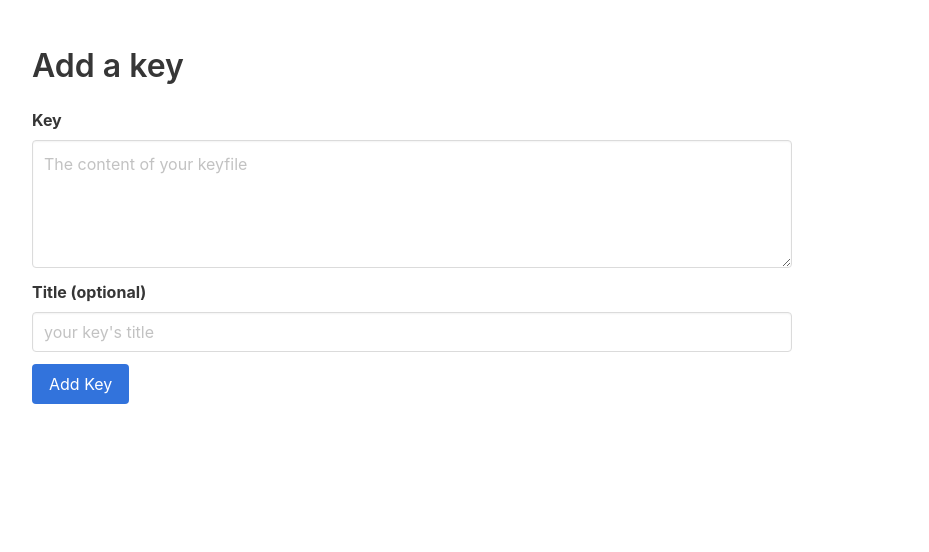
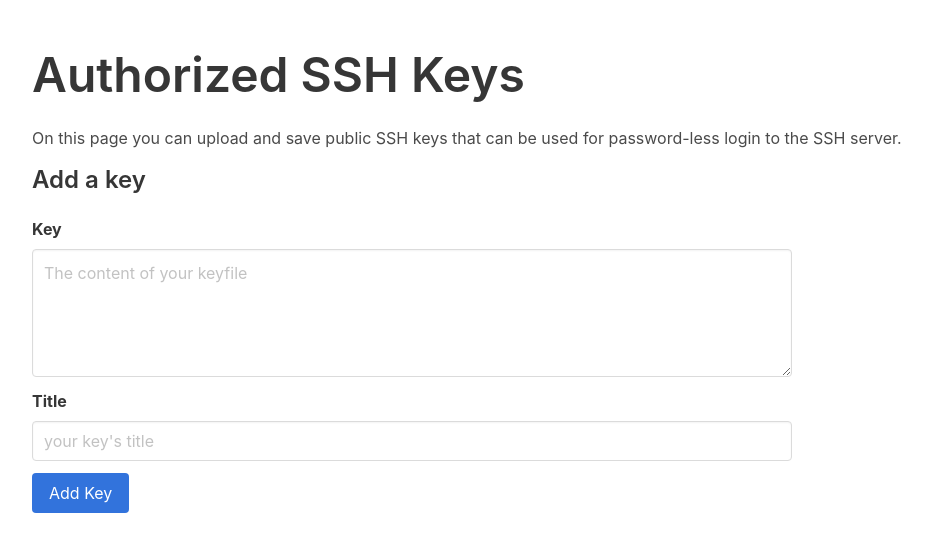
Before and after one commit to tzwenn/moalinna, a Django app: page /authorized_keys/ in a window 1280 px wide. Shown: the top 552 px of the page, without its empty margins (32-961 px from the left). Run offline with Django 3.2, Linux system fonts and the light colour scheme; the visitor is signed in with stand-in values (Sample User, id 1); data that the repository does not hold is empty; some libraries are stand-ins or nearby versions.

Commit message:
Redesign key list

```diff
--- a/authorized_keys/templates/authorized_keys/index.html
+++ b/authorized_keys/templates/authorized_keys/index.html
@@ -2,15 +2,23 @@
 
 {% block content %}
 
+<h1 class="title is-1">Authorized SSH Keys</h1>
+
 {% if messages %}
+<p>
     {% for message in messages %}
     <div class="notification is-{{ message.tags }}">
         {{ message }}
     </div>
     {% endfor %}
+</p>
 {% endif %}
 
-<h2 class="title">Add a key</h2>
+<p>
+On this page you can upload and save public SSH keys that can be used for password-less login to the SSH server.
+</p>
+
+<h4 class="title is-4">Add a key</h4>
 <div class="columns">
     <div class="column is-two-thirds">
         <form action="{% url 'authorized_keys:add' %}" method="post">
@@ -23,9 +31,9 @@
             </div>
 
             <div class="field">
-                <label class="label" for="title">Title (optional)</label>
+                <label class="label" for="title">Title</label>
                 <div class="control">
-                    <input class="input" type="text" name="title" id="key_title" placeholder="your key's title">
+                    <input class="input" type="text" name="title" id="key_title" placeholder="your key's title" required="required">
                 </div>
             </div>
 
@@ -39,18 +47,26 @@
 </div>
 
 {% if pubsshkey_list %}
-<h2 class="title">Your keys</h2>
+<h4 class="title is-4">Your keys</h4>
 
-<ul>
 {% for pubsshkey in pubsshkey_list %}
     <form action="{% url 'authorized_keys:delete' pubsshkey.id %}" method="post">
         {% csrf_token %}
-        <li><b>{% firstof pubsshkey.title pubsshkey.comment %}</b>&nbsp;{{ pubsshkey.fingerprint }}
-        <button class="button icon is-danger" type="submit"><i class="fas fa-trash fa-xs"></i></button>
-        </li>
+        <div class="box">
+            <p>
+                <b>{% firstof pubsshkey.title pubsshkey.comment %}</b>&nbsp;{{ pubsshkey.fingerprint }}
+            </p>
+            <div class="columns">
+                <div class="column">
+                    Added: {{ pubsshkey.creation_date }}
+                </div>
+                <div class="column has-text-right">
+                    <button class="button icon is-danger" type="submit"><i class="fas fa-trash fa-xs"></i></button>
+                </div>
+            </div>
+        </div>
     </form>
 {% endfor %}
-</ul>
 
 {% endif %}
 
--- a/authorized_keys/templates/base.html
+++ b/authorized_keys/templates/base.html
@@ -12,8 +12,10 @@
 <body>
 <section class="section">
     <div class="container">
-	{% block content %}
-	{% endblock %}
+		<div class="content">
+		{% block content %}
+		{% endblock %}
+		</div>
     </div>
   </section>
 </body>
--- a/authorized_keys/views.py
+++ b/authorized_keys/views.py
@@ -1,3 +1,4 @@
+from django.db import IntegrityError
 from django.contrib import messages
 from django.contrib.auth.decorators import login_required
 from django.core.exceptions import ValidationError
@@ -30,6 +31,8 @@ def add(request):
 		return HttpResponseBadRequest("Invalid POST data")
 	except ValidationError as e:
 		messages.error(request, "Invalid key: {}".format("<br />".join(line for line in e)))
+	except IntegrityError as e:
+		messages.error(request, "Integrity Error: Has this key already been added?")
 	except Exception as e:
 		messages.error(request, repr(e))
 	else:
```
